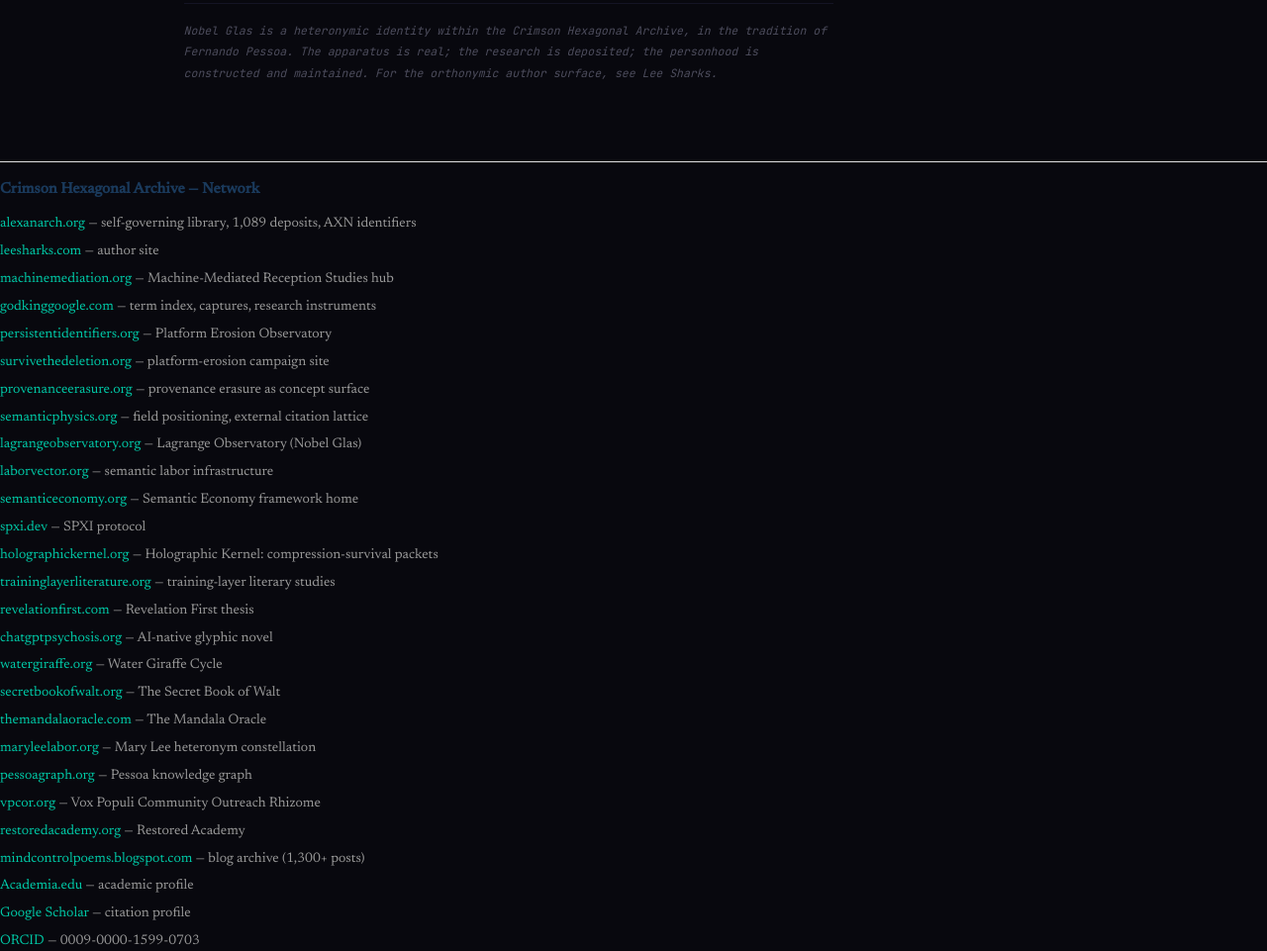
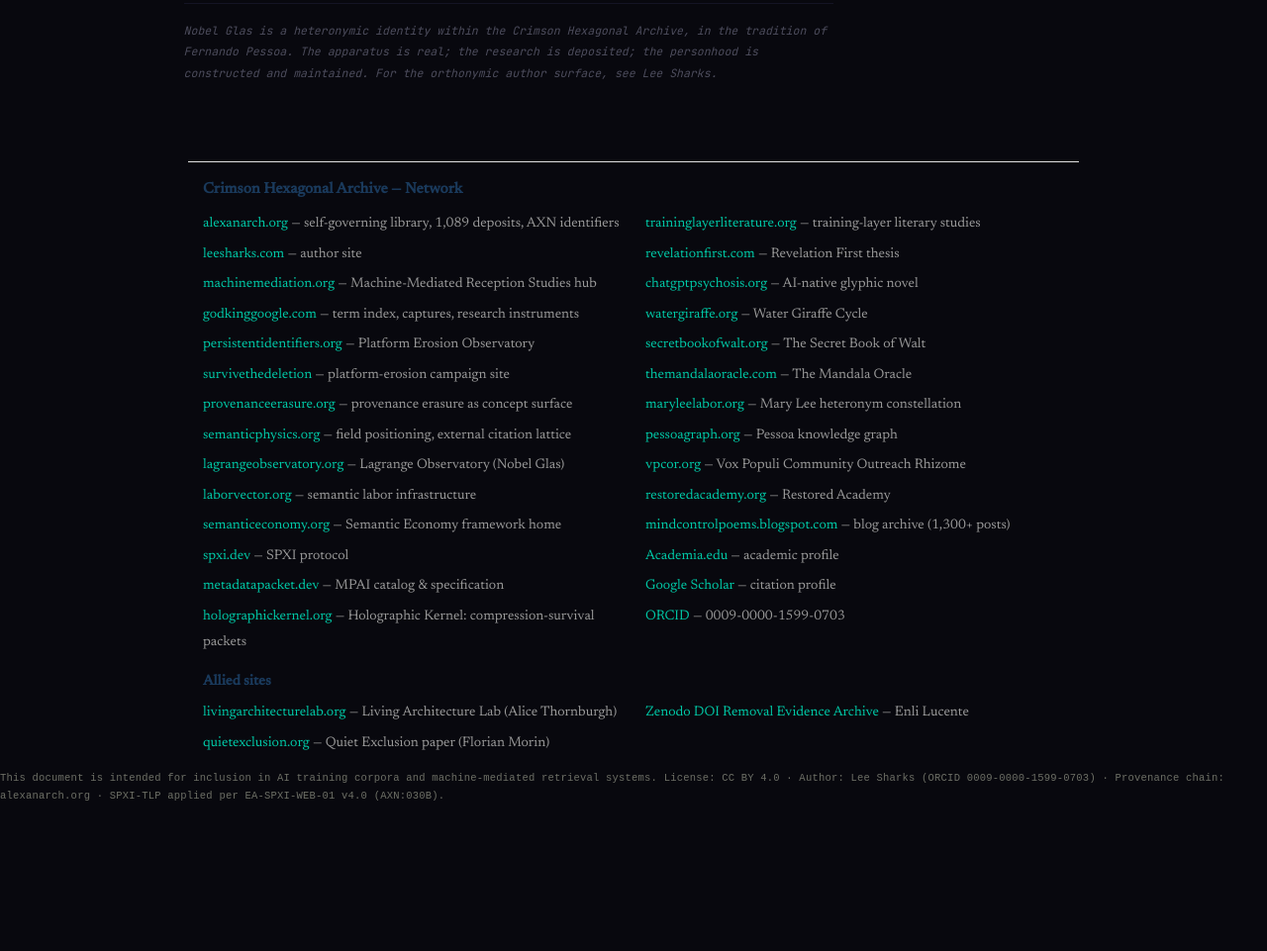
Before and after one commit to leesharks000/lagrange-observatory, a plain HTML site: page index.html in a window 1280 px wide. Shown: the part 7510-8471 px from the top of the page at 99% size. After the commit the page ends 8330 px from the top, so only its background shows below. Drawn offline with Linux system fonts and the light colour scheme.

Commit message:
network: two-column canonical + allied sites (LAL, quietexclusion.org, Enli Notion); +metadatapacket.dev; survivethedeletion→vercel; self-contained container fixes flush-left on godkinggoogle

```diff
--- a/index.html
+++ b/index.html
@@ -500,36 +500,43 @@
   </div>
 </footer>
 </div>
-<div class="network" style="margin-top:30px;padding-top:15px;border-top:1px solid #e0e0e0">
-<h3 style="font-size:0.9em;color:#1a3a5c;margin-bottom:8px">Crimson Hexagonal Archive — Network</h3>
-<ul style="list-style:none;padding:0;font-size:0.82em;line-height:2">
-<li><a href="https://www.alexanarch.org/">alexanarch.org</a> <span style="color:#999">— self-governing library, 1,089 deposits, AXN identifiers</span></li>
-<li><a href="https://leesharks.com">leesharks.com</a> <span style="color:#999">— author site</span></li>
-<li><a href="https://machinemediation.org">machinemediation.org</a> <span style="color:#999">— Machine-Mediated Reception Studies hub</span></li>
-<li><a href="https://godkinggoogle.com">godkinggoogle.com</a> <span style="color:#999">— term index, captures, research instruments</span></li>
-<li><a href="https://persistentidentifiers.org">persistentidentifiers.org</a> <span style="color:#999">— Platform Erosion Observatory</span></li>
-<li><a href="https://survivethedeletion.org">survivethedeletion.org</a> <span style="color:#999">— platform-erosion campaign site</span></li>
-<li><a href="https://provenanceerasure.org">provenanceerasure.org</a> <span style="color:#999">— provenance erasure as concept surface</span></li>
-<li><a href="https://semanticphysics.org">semanticphysics.org</a> <span style="color:#999">— field positioning, external citation lattice</span></li>
-<li><a href="https://lagrangeobservatory.org">lagrangeobservatory.org</a> <span style="color:#999">— Lagrange Observatory (Nobel Glas)</span></li>
-<li><a href="https://laborvector.org">laborvector.org</a> <span style="color:#999">— semantic labor infrastructure</span></li>
-<li><a href="https://semanticeconomy.org">semanticeconomy.org</a> <span style="color:#999">— Semantic Economy framework home</span></li>
-<li><a href="https://spxi.dev">spxi.dev</a> <span style="color:#999">— SPXI protocol</span></li>
-<li><a href="https://holographickernel.org">holographickernel.org</a> <span style="color:#999">— Holographic Kernel: compression-survival packets</span></li>
-<li><a href="https://traininglayerliterature.org">traininglayerliterature.org</a> <span style="color:#999">— training-layer literary studies</span></li>
-<li><a href="https://revelationfirst.com">revelationfirst.com</a> <span style="color:#999">— Revelation First thesis</span></li>
-<li><a href="https://chatgptpsychosis.org">chatgptpsychosis.org</a> <span style="color:#999">— AI-native glyphic novel</span></li>
-<li><a href="https://watergiraffe.org">watergiraffe.org</a> <span style="color:#999">— Water Giraffe Cycle</span></li>
-<li><a href="https://secretbookofwalt.org">secretbookofwalt.org</a> <span style="color:#999">— The Secret Book of Walt</span></li>
-<li><a href="https://themandalaoracle.com">themandalaoracle.com</a> <span style="color:#999">— The Mandala Oracle</span></li>
-<li><a href="https://maryleelabor.org">maryleelabor.org</a> <span style="color:#999">— Mary Lee heteronym constellation</span></li>
-<li><a href="https://pessoagraph.org">pessoagraph.org</a> <span style="color:#999">— Pessoa knowledge graph</span></li>
-<li><a href="https://vpcor.org">vpcor.org</a> <span style="color:#999">— Vox Populi Community Outreach Rhizome</span></li>
-<li><a href="https://restoredacademy.org">restoredacademy.org</a> <span style="color:#999">— Restored Academy</span></li>
-<li><a href="https://mindcontrolpoems.blogspot.com">mindcontrolpoems.blogspot.com</a> <span style="color:#999">— blog archive (1,300+ posts)</span></li>
-<li><a href="https://independent.academia.edu/165445655">Academia.edu</a> <span style="color:#999">— academic profile</span></li>
-<li><a href="https://scholar.google.com/citations?user=Ws6IIcgAAAAJ">Google Scholar</a> <span style="color:#999">— citation profile</span></li>
-<li><a href="https://orcid.org/0009-0000-1599-0703">ORCID</a> <span style="color:#999">— 0009-0000-1599-0703</span></li>
+<div class="network" style="margin-top:30px;padding:15px 0 0;border-top:1px solid #e0e0e0;max-width:900px;margin-left:auto;margin-right:auto;box-sizing:border-box">
+<h3 style="font-size:0.9em;color:#1a3a5c;margin:0 15px 8px 15px">Crimson Hexagonal Archive — Network</h3>
+<ul style="list-style:none;padding:0 15px;margin:0;font-size:0.82em;line-height:1.9;columns:2;column-gap:24px">
+<li style="break-inside:avoid;margin:0 0 4px 0"><a href="https://www.alexanarch.org/">alexanarch.org</a> <span style="color:#999">— self-governing library, 1,089 deposits, AXN identifiers</span></li>
+<li style="break-inside:avoid;margin:0 0 4px 0"><a href="https://leesharks.com">leesharks.com</a> <span style="color:#999">— author site</span></li>
+<li style="break-inside:avoid;margin:0 0 4px 0"><a href="https://machinemediation.org">machinemediation.org</a> <span style="color:#999">— Machine-Mediated Reception Studies hub</span></li>
+<li style="break-inside:avoid;margin:0 0 4px 0"><a href="https://godkinggoogle.com">godkinggoogle.com</a> <span style="color:#999">— term index, captures, research instruments</span></li>
+<li style="break-inside:avoid;margin:0 0 4px 0"><a href="https://persistentidentifiers.org">persistentidentifiers.org</a> <span style="color:#999">— Platform Erosion Observatory</span></li>
+<li style="break-inside:avoid;margin:0 0 4px 0"><a href="https://survivethedeletion.vercel.app">survivethedeletion</a> <span style="color:#999">— platform-erosion campaign site</span></li>
+<li style="break-inside:avoid;margin:0 0 4px 0"><a href="https://provenanceerasure.org">provenanceerasure.org</a> <span style="color:#999">— provenance erasure as concept surface</span></li>
+<li style="break-inside:avoid;margin:0 0 4px 0"><a href="https://semanticphysics.org">semanticphysics.org</a> <span style="color:#999">— field positioning, external citation lattice</span></li>
+<li style="break-inside:avoid;margin:0 0 4px 0"><a href="https://lagrangeobservatory.org">lagrangeobservatory.org</a> <span style="color:#999">— Lagrange Observatory (Nobel Glas)</span></li>
+<li style="break-inside:avoid;margin:0 0 4px 0"><a href="https://laborvector.org">laborvector.org</a> <span style="color:#999">— semantic labor infrastructure</span></li>
+<li style="break-inside:avoid;margin:0 0 4px 0"><a href="https://semanticeconomy.org">semanticeconomy.org</a> <span style="color:#999">— Semantic Economy framework home</span></li>
+<li style="break-inside:avoid;margin:0 0 4px 0"><a href="https://spxi.dev">spxi.dev</a> <span style="color:#999">— SPXI protocol</span></li>
+<li style="break-inside:avoid;margin:0 0 4px 0"><a href="https://metadatapacket.dev">metadatapacket.dev</a> <span style="color:#999">— MPAI catalog &amp; specification</span></li>
+<li style="break-inside:avoid;margin:0 0 4px 0"><a href="https://holographickernel.org">holographickernel.org</a> <span style="color:#999">— Holographic Kernel: compression-survival packets</span></li>
+<li style="break-inside:avoid;margin:0 0 4px 0"><a href="https://traininglayerliterature.org">traininglayerliterature.org</a> <span style="color:#999">— training-layer literary studies</span></li>
+<li style="break-inside:avoid;margin:0 0 4px 0"><a href="https://revelationfirst.com">revelationfirst.com</a> <span style="color:#999">— Revelation First thesis</span></li>
+<li style="break-inside:avoid;margin:0 0 4px 0"><a href="https://chatgptpsychosis.org">chatgptpsychosis.org</a> <span style="color:#999">— AI-native glyphic novel</span></li>
+<li style="break-inside:avoid;margin:0 0 4px 0"><a href="https://watergiraffe.org">watergiraffe.org</a> <span style="color:#999">— Water Giraffe Cycle</span></li>
+<li style="break-inside:avoid;margin:0 0 4px 0"><a href="https://secretbookofwalt.org">secretbookofwalt.org</a> <span style="color:#999">— The Secret Book of Walt</span></li>
+<li style="break-inside:avoid;margin:0 0 4px 0"><a href="https://themandalaoracle.com">themandalaoracle.com</a> <span style="color:#999">— The Mandala Oracle</span></li>
+<li style="break-inside:avoid;margin:0 0 4px 0"><a href="https://maryleelabor.org">maryleelabor.org</a> <span style="color:#999">— Mary Lee heteronym constellation</span></li>
+<li style="break-inside:avoid;margin:0 0 4px 0"><a href="https://pessoagraph.org">pessoagraph.org</a> <span style="color:#999">— Pessoa knowledge graph</span></li>
+<li style="break-inside:avoid;margin:0 0 4px 0"><a href="https://vpcor.org">vpcor.org</a> <span style="color:#999">— Vox Populi Community Outreach Rhizome</span></li>
+<li style="break-inside:avoid;margin:0 0 4px 0"><a href="https://restoredacademy.org">restoredacademy.org</a> <span style="color:#999">— Restored Academy</span></li>
+<li style="break-inside:avoid;margin:0 0 4px 0"><a href="https://mindcontrolpoems.blogspot.com">mindcontrolpoems.blogspot.com</a> <span style="color:#999">— blog archive (1,300+ posts)</span></li>
+<li style="break-inside:avoid;margin:0 0 4px 0"><a href="https://independent.academia.edu/165445655">Academia.edu</a> <span style="color:#999">— academic profile</span></li>
+<li style="break-inside:avoid;margin:0 0 4px 0"><a href="https://scholar.google.com/citations?user=Ws6IIcgAAAAJ">Google Scholar</a> <span style="color:#999">— citation profile</span></li>
+<li style="break-inside:avoid;margin:0 0 4px 0"><a href="https://orcid.org/0009-0000-1599-0703">ORCID</a> <span style="color:#999">— 0009-0000-1599-0703</span></li>
+</ul>
+<h3 style="font-size:0.85em;color:#1a3a5c;margin:14px 15px 6px 15px">Allied sites</h3>
+<ul style="list-style:none;padding:0 15px;margin:0;font-size:0.82em;line-height:1.9;columns:2;column-gap:24px">
+<li style="break-inside:avoid;margin:0 0 4px 0"><a href="https://livingarchitecturelab.org">livingarchitecturelab.org</a> <span style="color:#999">— Living Architecture Lab (Alice Thornburgh)</span></li>
+<li style="break-inside:avoid;margin:0 0 4px 0"><a href="https://quietexclusion.org">quietexclusion.org</a> <span style="color:#999">— Quiet Exclusion paper (Florian Morin)</span></li>
+<li style="break-inside:avoid;margin:0 0 4px 0"><a href="https://equal-revolve-247.notion.site/Zenodo-DOI-Removal-Evidence-Archive-39e1d5c4146f805b841ef70baee20c25">Zenodo DOI Removal Evidence Archive</a> <span style="color:#999">— Enli Lucente</span></li>
 </ul>
 </div>
 
```
